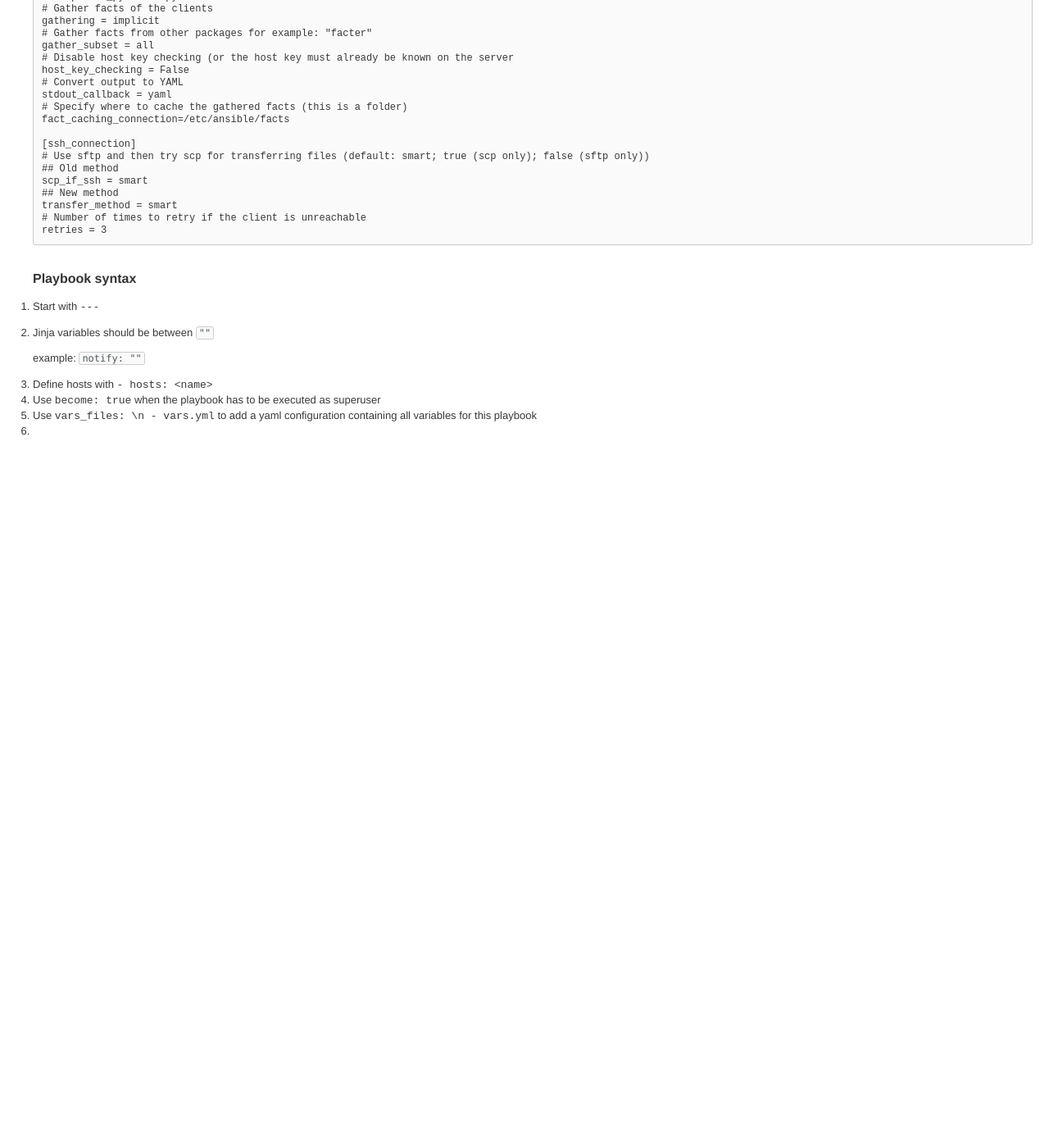
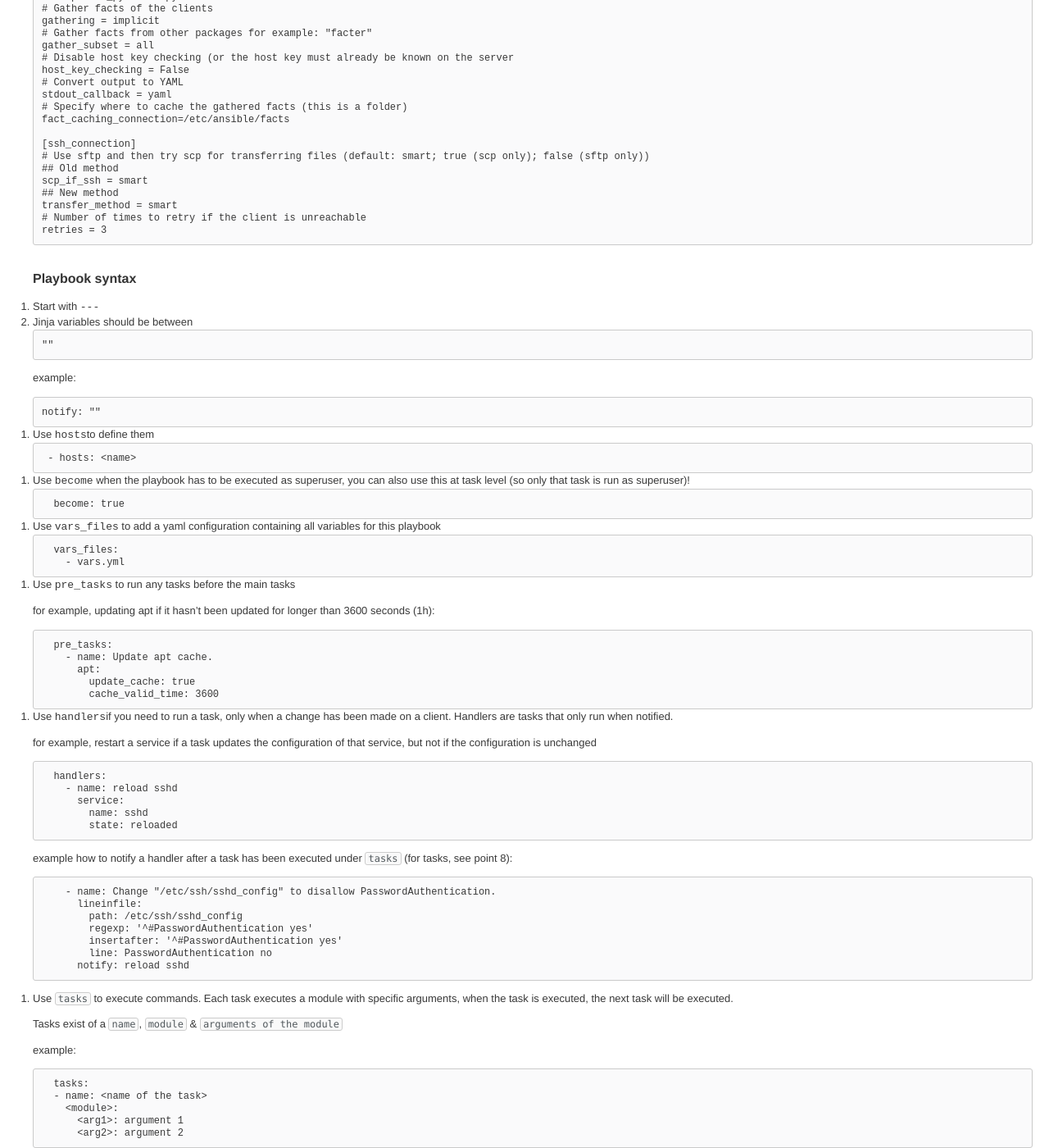
Before and after one commit to christophedc0/blog.iety.xyz, a Jekyll site: the page built from ansible.md, in a window 1280 px wide and 1400 px high, scrolled down 604 px. Shown: the whole window at 82% size. Built offline with Jekyll 4.4.1, drawn with Linux system fonts in a browser that asks for light colours; our own code applies the rules of GitHub Pages for plain Markdown files; comment, search, counter and statistics services are not loaded; before the commit the page ends 1139 px from its top, so only the background shows below that.

Commit message:
Update ansible.md

````diff
--- a/ansible.md
+++ b/ansible.md
@@ -58,10 +58,84 @@ retries = 3
 ## Playbook syntax
 
 1. Start with `---`
-2. Jinja variables should be between ```"{{  }}"```
+2. Jinja variables should be between
 
-    example: ```notify: "{{ foo.msg }}"```
-3. Define hosts with `- hosts: <name>`
-4. Use `become: true` when the playbook has to be executed as superuser
-5. Use ```vars_files: \n - vars.yml``` to add a yaml configuration containing all variables for this playbook
-6.
+```yaml
+"{{  }}"
+```
+
+example:
+```yaml
+notify: "{{ foo.msg }}"
+```
+
+3. Use `hosts`to define them
+
+```yaml
+ - hosts: <name>
+ ```
+
+4. Use `become` when the playbook has to be executed as superuser, you can also use this at task level (so only that task is run as superuser)!
+
+```yaml
+  become: true
+```
+
+5. Use `vars_files` to add a yaml configuration containing all variables for this playbook
+
+```yaml
+  vars_files:
+    - vars.yml
+```
+
+6. Use `pre_tasks` to run any tasks before the main tasks
+
+for example, updating apt if it hasn't been updated for longer than 3600 seconds (1h):
+
+```yaml
+  pre_tasks:
+    - name: Update apt cache.
+      apt:
+        update_cache: true
+        cache_valid_time: 3600
+```
+
+7. Use `handlers`if you need to run a task, only when a change has been made on a client.
+   Handlers are tasks that only run when notified.
+
+for example, restart a service if a task updates the configuration of that service, but not if the configuration is unchanged
+
+```yaml
+  handlers:
+    - name: reload sshd
+      service:
+        name: sshd
+        state: reloaded
+```
+
+example how to notify a handler after a task has been executed under `tasks` (for tasks, see point 8):
+
+```yaml
+    - name: Change "/etc/ssh/sshd_config" to disallow PasswordAuthentication.
+      lineinfile:
+        path: /etc/ssh/sshd_config
+        regexp: '^#PasswordAuthentication yes'
+        insertafter: '^#PasswordAuthentication yes'
+        line: PasswordAuthentication no
+      notify: reload sshd
+```
+
+8. Use `tasks` to execute commands.
+   Each task executes a module with specific arguments, when the task is executed, the next task will be executed.
+
+   Tasks exist of a `name`, `module` & `arguments of the module`
+
+example:
+
+```yaml
+  tasks:
+  - name: <name of the task>
+    <module>:
+      <arg1>: argument 1
+      <arg2>: argument 2
+```
````
